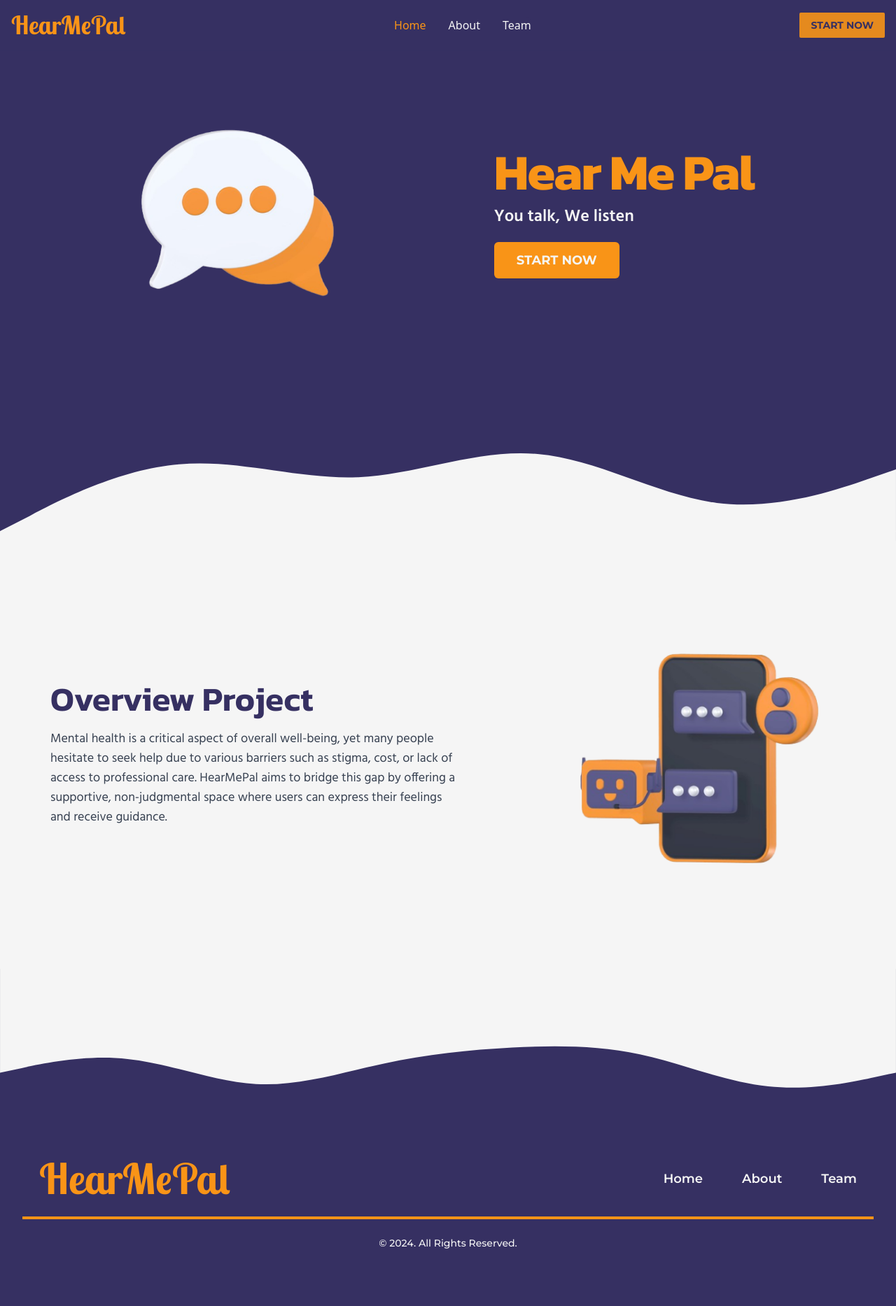
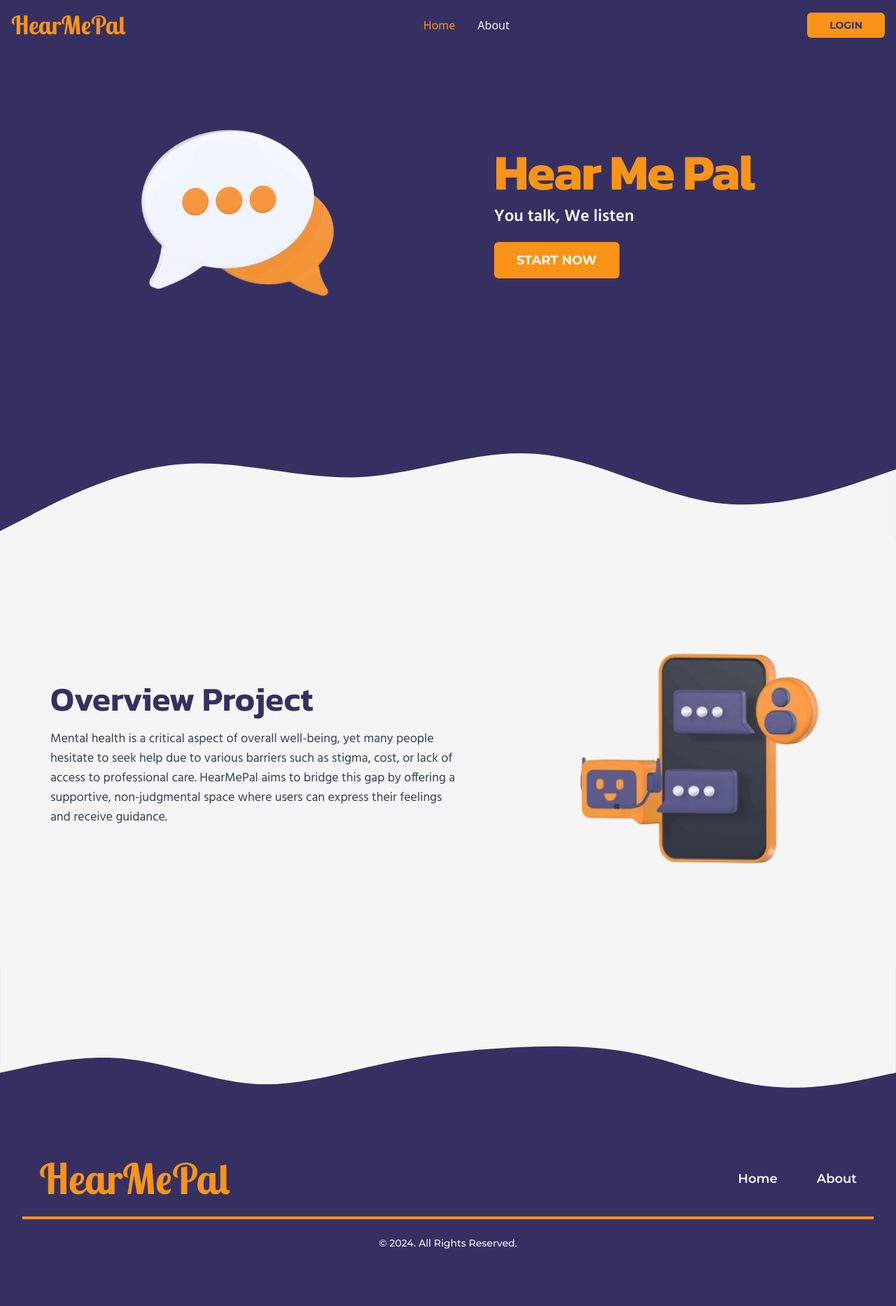
Before and after one commit to AcilRestu12/HearMePal, a Flask app: page / in a window 1280 px wide. Shown: the whole page at 70% size. Run offline with Flask 3, Linux system fonts and the light colour scheme; style sheets or scripts are compiled from the project's sources; parts of the project's set-up code (start-up, migrations or seed data) failed here and were passed over; some libraries are stand-ins or nearby versions.

Commit message:
front-end -> navbar & footer | delete team link

```diff
--- a/templates/layouts/partials/footer.html
+++ b/templates/layouts/partials/footer.html
@@ -11,9 +11,6 @@
                 <li>
                     <a href="#" class="hover:text-third duration-100">About</a>
                 </li>
-                <li>
-                    <a href="#" class="hover:text-third duration-100">Team</a>
-                </li>
             </ul>
         </div>
         <hr class="my-4 md:my-6 border-third border-2 mx-auto" />
--- a/templates/layouts/partials/navbar.html
+++ b/templates/layouts/partials/navbar.html
@@ -10,7 +10,7 @@
             <span class="self-center font-lobster text-3xl font-semibold sm:text-4xl whitespace-nowrap text-third">HearMePal</span>
         </a>
         <div class="flex md:order-2 md:space-x-0 rtl:space-x-reverse">
-            <button type="button" class="text-primary bg-third/90 duration-100 hover:text-white hover:bg-third focus:ring-4 focus:outline-none focus:ring-third/50 font-montserrat font-bold uppercase rounded-sm text-sm px-4 py-2 text-center">Start Now</button>
+            <button type="button" class="text-primary bg-third duration-100 hover:text-white hover:bg-third/90 focus:ring-4 focus:outline-none focus:ring-third/50 font-montserrat font-bold uppercase rounded-md text-sm px-4 md:px-6 xl:px-8 py-2 text-center">Login</button>
         </div>
         <div class="items-center justify-between hidden w-full md:flex md:w-auto md:order-1" id="navbar-sticky">
             <ul class="flex flex-col p-4 md:p-0 mt-4 font-medium border border-gray-100 rounded-lg bg-primary md:space-x-8 rtl:space-x-reverse md:flex-row md:mt-0 md:border-0 md:bg-primary dark:bg-gray-800 md:dark:bg-gray-900 dark:border-gray-700">
@@ -20,9 +20,6 @@
                 <li>
                     <a href="/about" class="block py-2 px-3 text-text duration-100 hover:text-white rounded hover:bg-secondary md:hover:bg-transparent md:hover:text-third md:p-0">About</a>
                 </li>
-                <li>
-                    <a href="#" class="block py-2 px-3 text-text duration-100 hover:text-white rounded hover:bg-secondary md:hover:bg-transparent md:hover:text-third md:p-0">Team</a>
-                </li>
             </ul>
         </div>
     </div>
```
